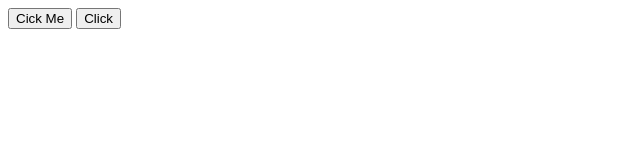
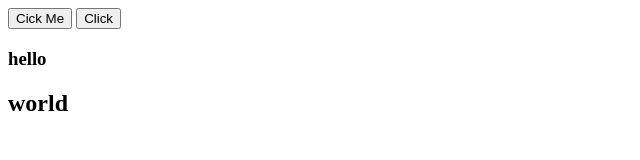
Before and after one commit to Midhun13/gitDemo, a plain HTML site: page index.html in a window 1280 px wide. Shown: the whole page, without its empty margins (0-640 px from the left). Drawn offline with nearby package versions, Linux system fonts and the light colour scheme.

Commit message:
files added

```diff
--- a/index.html
+++ b/index.html
@@ -9,6 +9,10 @@
 <body>
     <button>Cick Me</button>
     <button>Click</button>
+    <div>
+        <h3>hello</h3>
+        <h2>world</h2>
+    </div>
     <script>
         $(document).ready(function() {
             $('button').click(function() {
```
